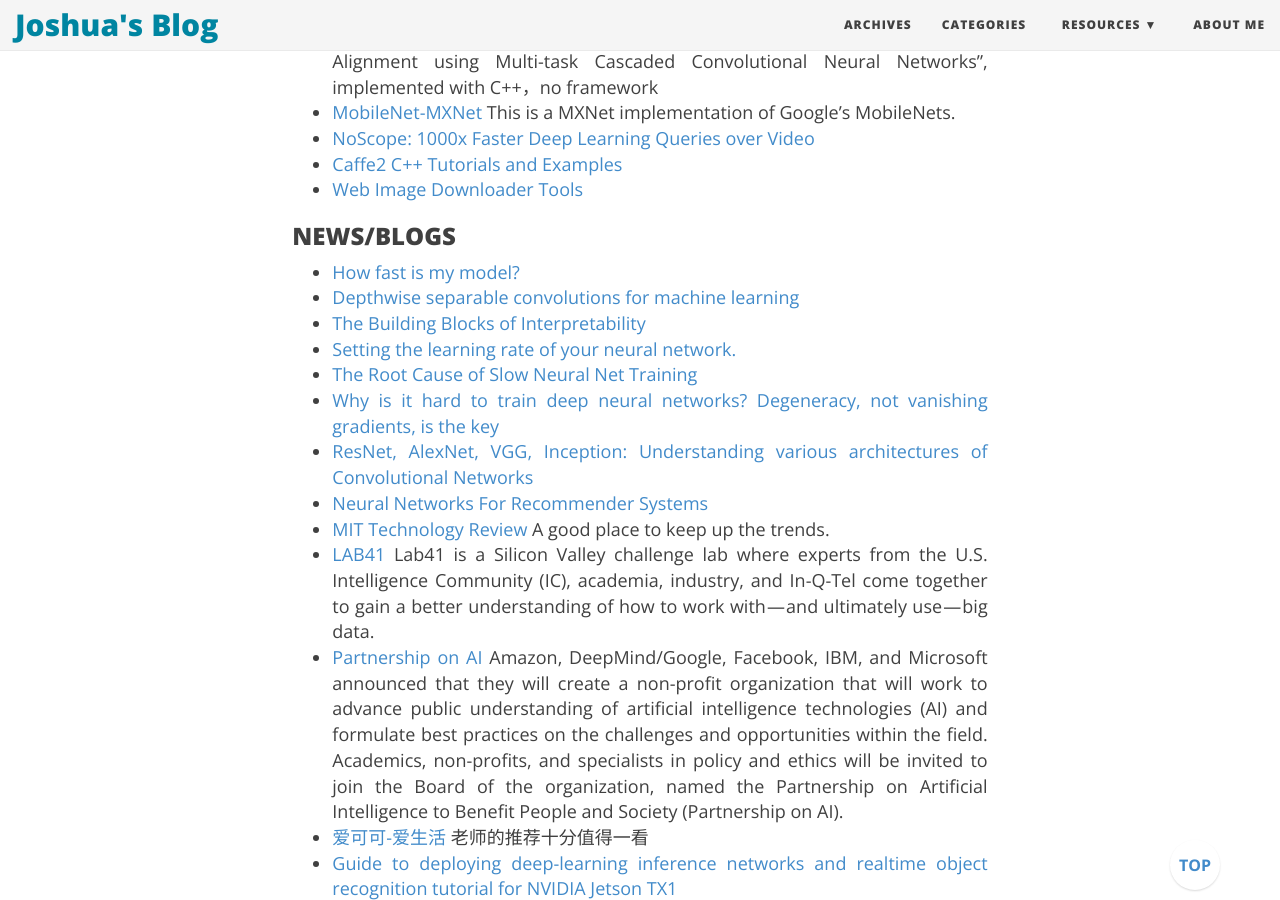
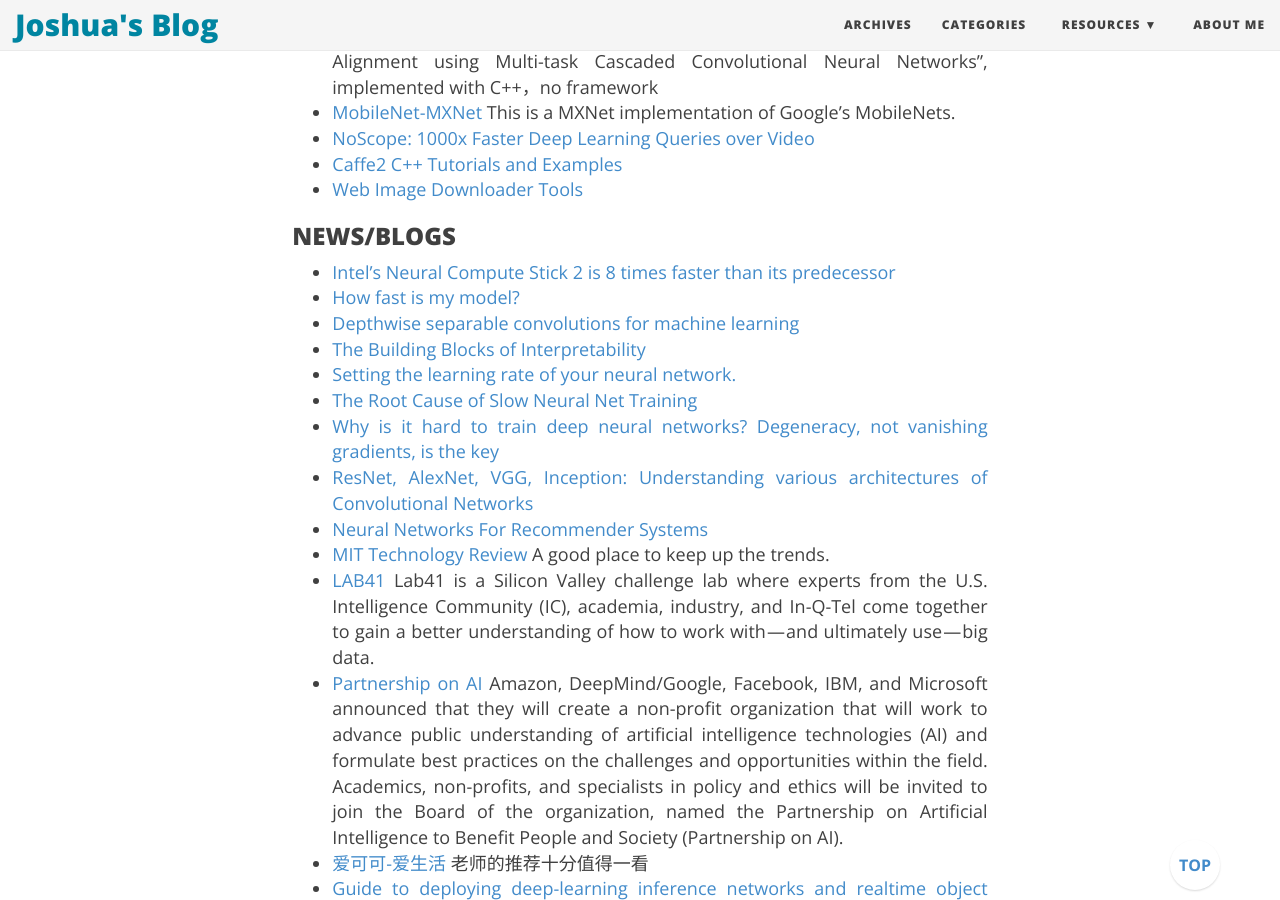
Before and after one commit to joshua19881228/joshua19881228.github.io, a Jekyll site: the page built from _posts/Computer_Vision/2016-08-25-my-jumble-of-computer-vision.md, in a window 1280 px wide and 900 px high, scrolled down 31583 px. Built offline with Jekyll 4.4.1, drawn with Linux system fonts in a browser that asks for light colours; nearby versions of some CDN libraries; formulas are drawn with MathJax 3; comment, search, counter and statistics services are not loaded.

Commit message:
update post

```diff
--- a/_posts/Computer_Vision/2016-08-25-my-jumble-of-computer-vision.md
+++ b/_posts/Computer_Vision/2016-08-25-my-jumble-of-computer-vision.md
@@ -833,6 +833,7 @@
 
 ### NEWS/BLOGS ###
 
+* [Intel’s Neural Compute Stick 2 is 8 times faster than its predecessor](https://venturebeat.com/2018/11/14/intels-neural-compute-stick-2-is-8-times-faster-than-its-predecessor/)
 * [How fast is my model?](http://machinethink.net/blog/how-fast-is-my-model/)
 * [Depthwise separable convolutions for machine learning](https://eli.thegreenplace.net/2018/depthwise-separable-convolutions-for-machine-learning/)
 * [The Building Blocks of Interpretability]([PDF](https://distill.pub/2018/building-blocks/))
```
